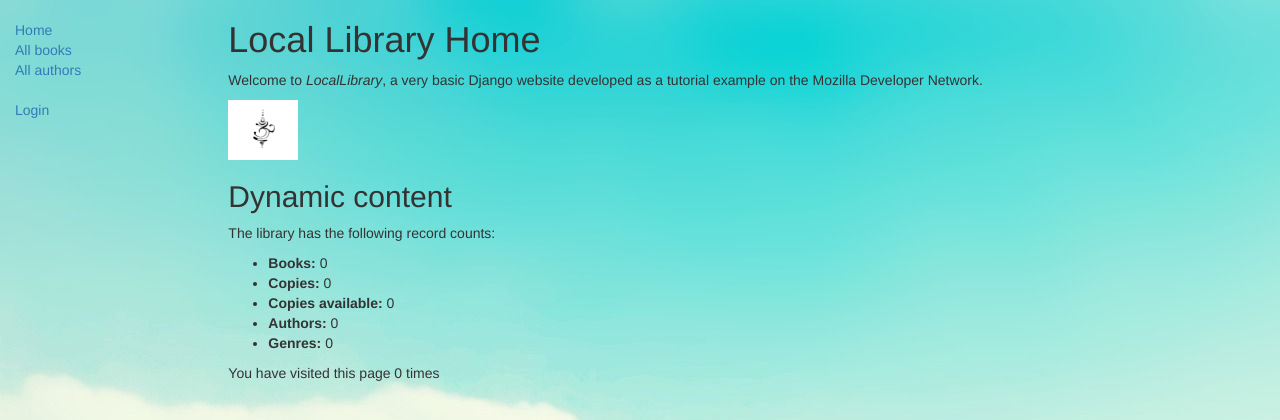
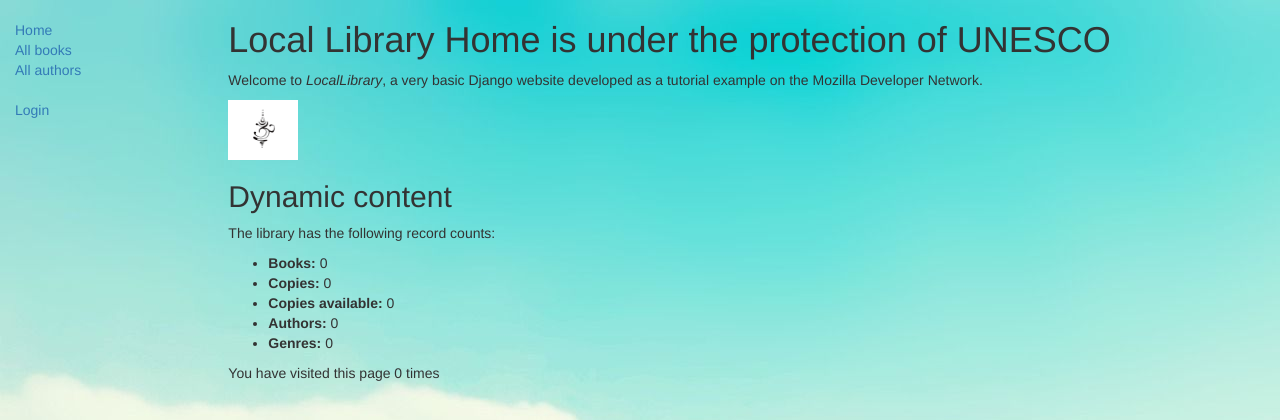
Before and after one commit to DIAMONDinc/django_locallib, a Django app: page /catalog/ in a window 1280 px wide. Shown: the top 420 px of the page. Run offline with Django 3.2, Linux system fonts and the light colour scheme; data that the repository does not hold is empty; some libraries are stand-ins or nearby versions.

Commit message:
поправки заголовка

```diff
--- a/catalog/templates/index.html
+++ b/catalog/templates/index.html
@@ -5,7 +5,7 @@
 {% endblock %}
 
 {% block content %}
-<h1>Local Library Home</h1>
+<h1>Local Library Home is under the protection of UNESCO</h1>
 
   <p>Welcome to <em>LocalLibrary</em>, a very basic Django website developed as
       a tutorial example on the Mozilla Developer Network.</p>
```
